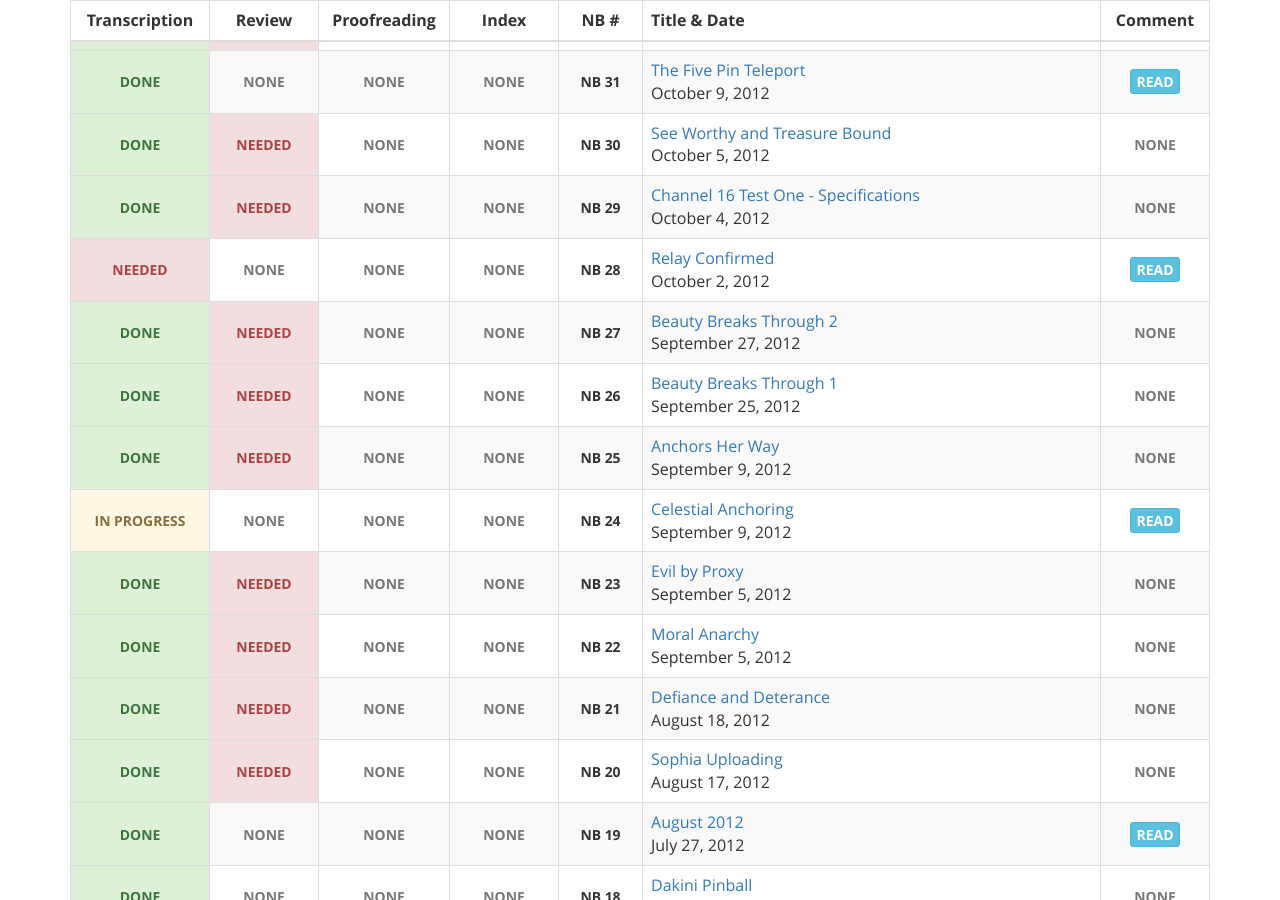
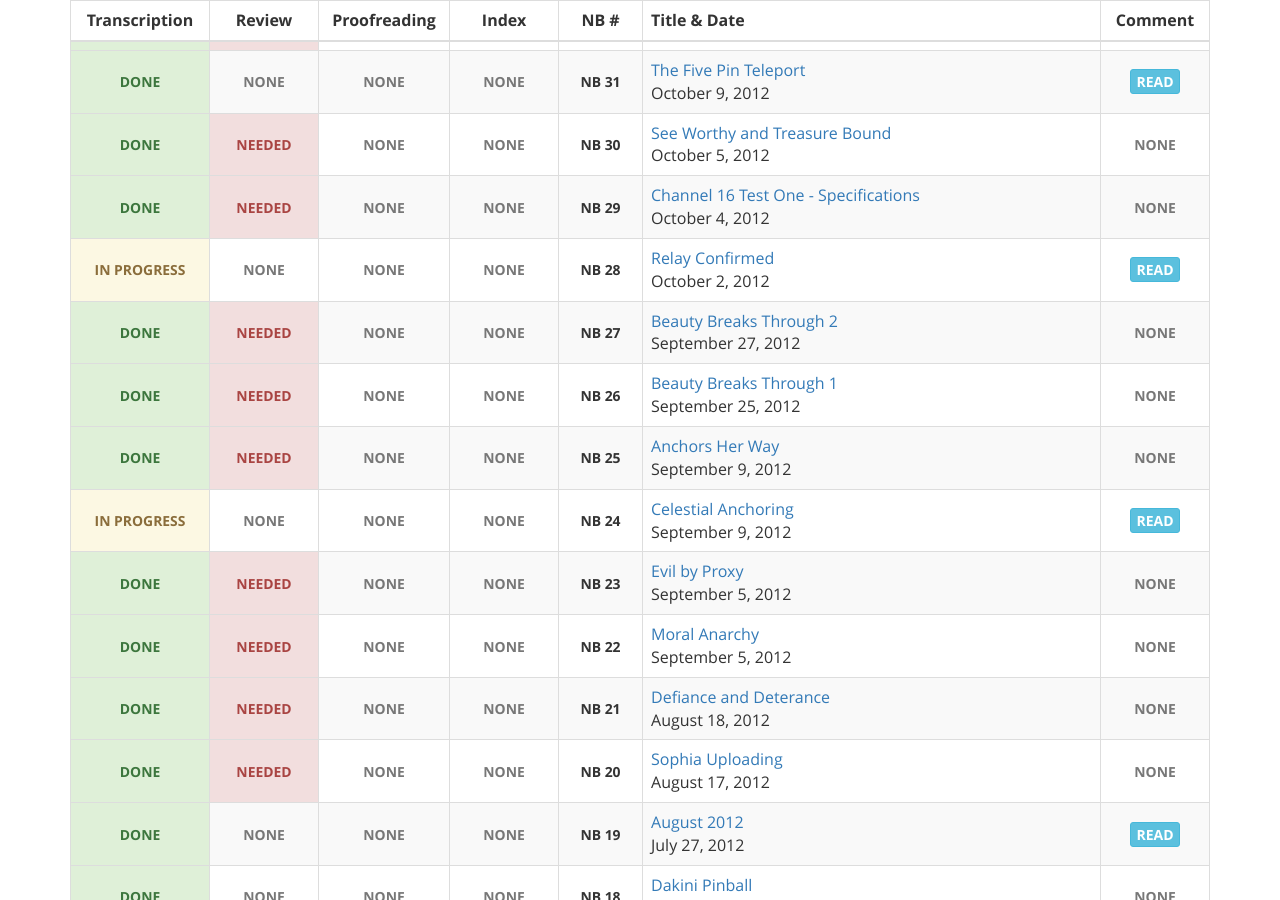
Before and after one commit to gaiaspora/gaiaspora.github.io, a Jekyll site: the page built from content/navigator-briefings.markdown, in a window 1280 px wide and 900 px high, scrolled down 6842 px. Built offline with Jekyll 4.4.1, drawn with Linux system fonts in a browser that asks for light colours.

Commit message:
Update nb.yaml

```diff
--- a/_data/nb.yaml
+++ b/_data/nb.yaml
@@ -944,7 +944,7 @@
   Comment: ""
 
 - NB: "28"
-  Transcription: "needed"
+  Transcription: "in progress"
   Review: "none"
   Proofreading: "none"
   Index: "none"
```
